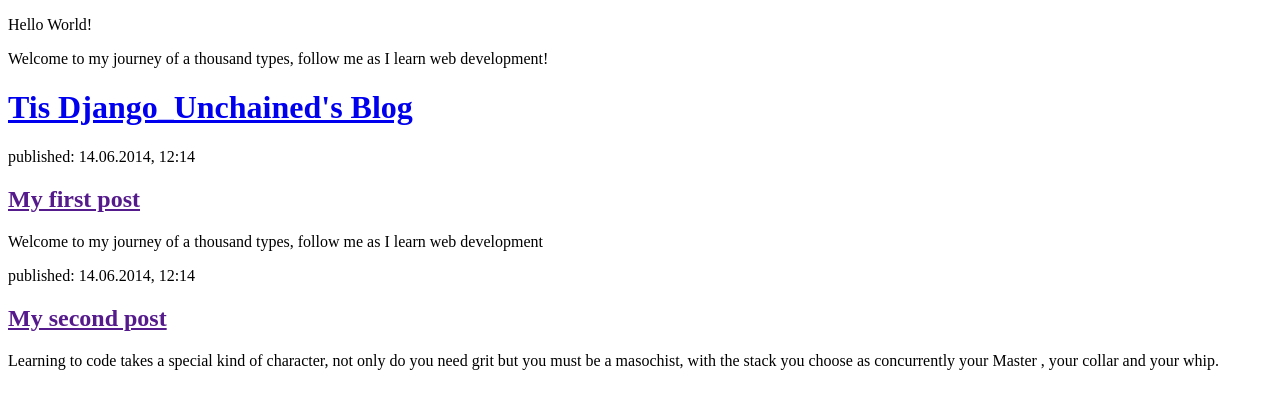
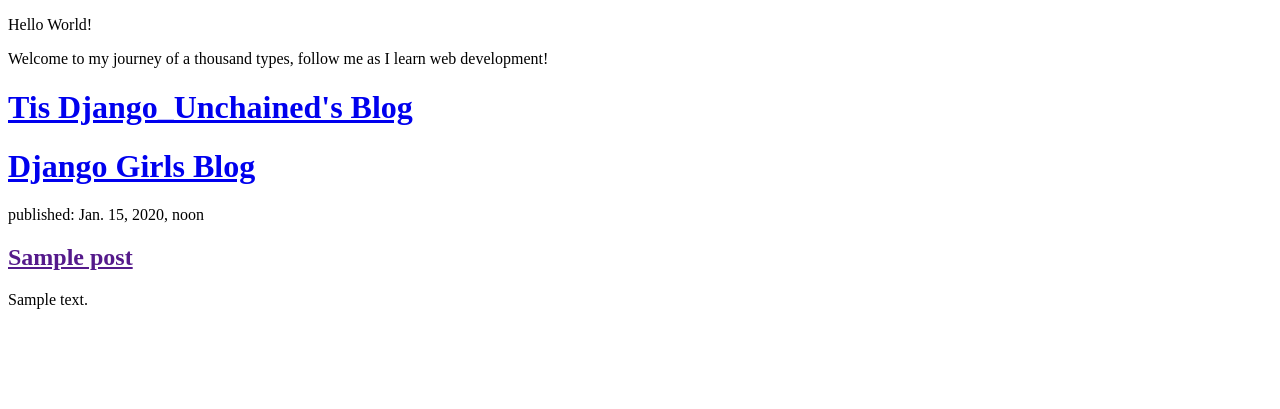
Before and after one commit to AmuSambo/my-first-blog, a Django app: page / in a window 1280 px wide. Shown: the top 409 px of the page. Run offline with Django 3.2, Linux system fonts and the light colour scheme; tables that the repository leaves empty hold one stand-in row (values such as "Sample post").

Commit message:
modified templates to display posts from database.

```diff
--- a/blog/models.py
+++ b/blog/models.py
@@ -16,4 +16,4 @@
 
 
     def __str__(self):
-        return self.titles
+        return self.title
--- a/blog/templates/blog/post_list.html
+++ b/blog/templates/blog/post_list.html
@@ -17,16 +17,16 @@
             <h1><a href="/">Tis Django_Unchained's Blog</a></h1>
         </header>
 
-        <article>
-            <time>published: 14.06.2014, 12:14</time>
-            <h2><a href="">My first post</a></h2>
-            <p> Welcome to my journey of a thousand types, follow me as I learn web development</p>
-        </article>
+        <header>
+            <h1><a href="/">Django Girls Blog</a></h1>
+        </header>
 
-        <article>
-            <time>published: 14.06.2014, 12:14</time>
-            <h2><a href="">My second post</a></h2>
-            <p>Learning to code takes a special kind of character, not only do you need grit but you must be a masochist, with the stack you choose as concurrently your Master , your collar and your whip.</p>
-        </article>
+        {% for post in posts %}
+            <article>
+                <time>published: {{ post.published_date }}</time>
+                <h2><a href="">{{ post.title }}</a></h2>
+                <p>{{ post.text|linebreaksbr }}</p>
+            </article>
+        {% endfor %}
     </body>
 </html>
--- a/blog/views.py
+++ b/blog/views.py
@@ -1,5 +1,12 @@
 from django.shortcuts import render
+from .models import Post
+from django.utils import timezone
+
 
 # Create your views here.
 def post_list(request):
-    return render(request, 'blog/post_list.html', {})
+    # return render(request, 'blog/post_list.html', {})
+    # posts = Post.objects.filter(published_date__lte=timezone.now()).order_by('published_date')
+    # return render(request, 'blog/post_list.html', {})
+    posts = Post.objects.filter(published_date__lte=timezone.now()).order_by('published_date')
+    return render(request, 'blog/post_list.html', {'posts': posts})
```
